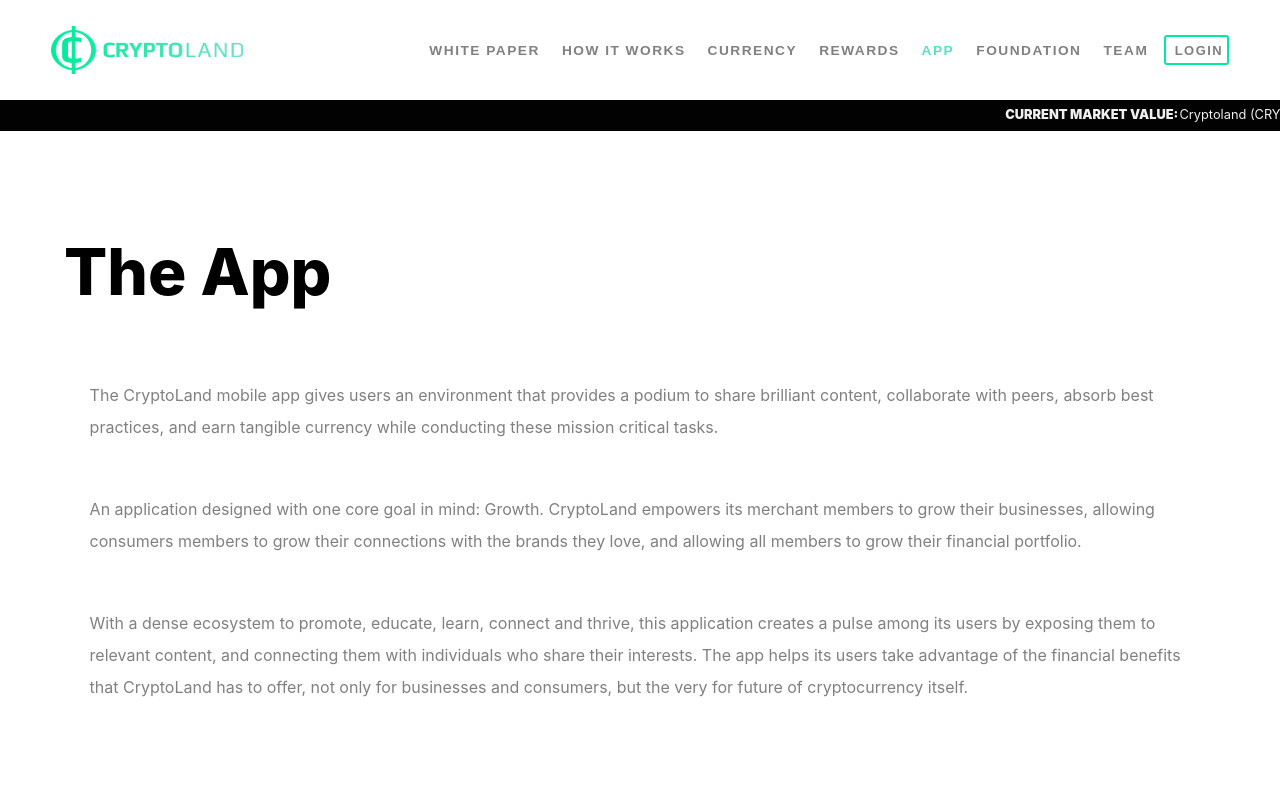
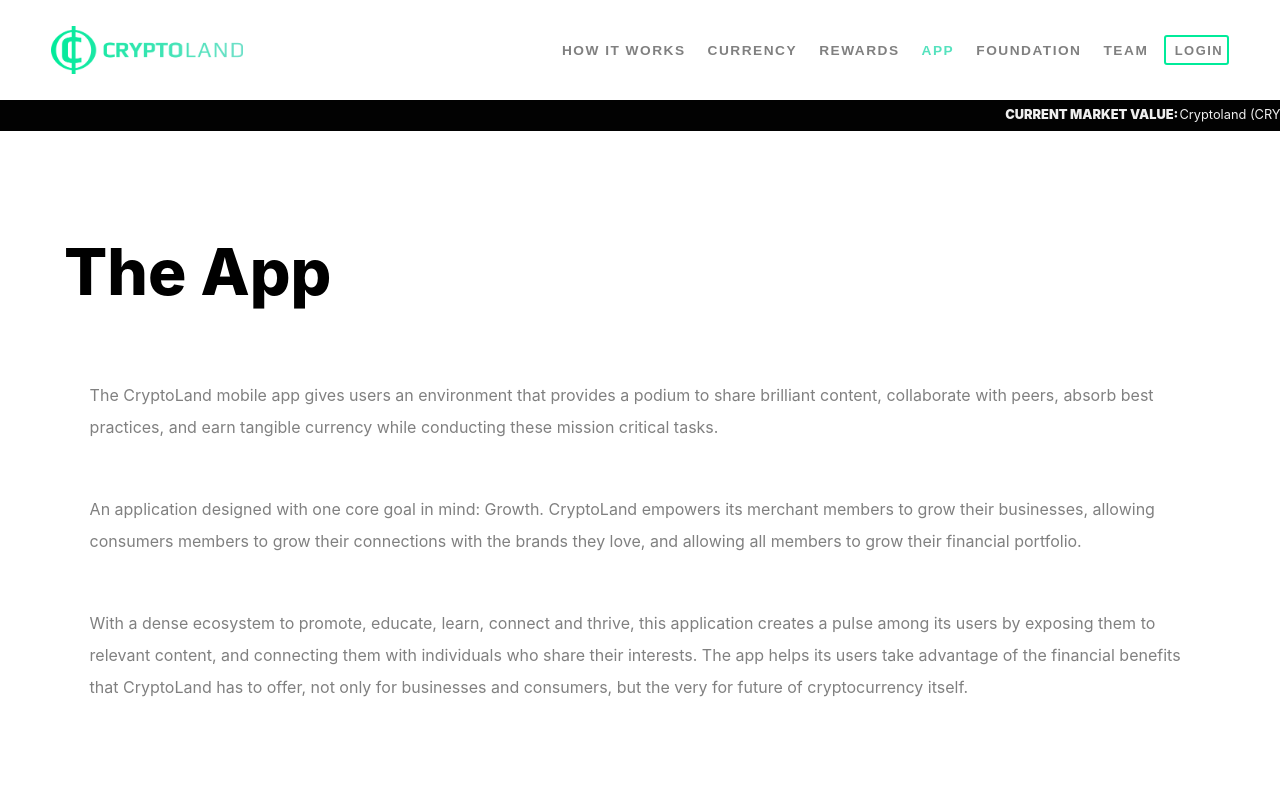
Before and after one commit to CryptoLand-Coin/webApp, a React (Create React App) app in the folder cryptoland/: page /app in a window 1280 px wide. Shown: the top 800 px of the page. Built offline with nearby package versions, Linux system fonts and the light colour scheme.

Commit message:
Removing Whitepage

```diff
--- a/cryptoland/src/App.js
+++ b/cryptoland/src/App.js
@@ -8,7 +8,6 @@ import {
   LandingPage,
   NoMatch,
   Footer,
-  WhitePaper,
   HowItWorks,
   Currency,
   Rewards,
@@ -29,7 +28,7 @@ function App() {
 
       <Switch>
         <Route exact path='/' component={LandingPage} />
-        <Route path='/whitepaper' component={WhitePaper} />
+        {/*<Route path='/whitepaper' component={WhitePaper} />*/}
         <Route path='/howitworks' component={HowItWorks} />
         <Route path='/currency' component={Currency} />
         <Route path='/rewards' component={Rewards} />
--- a/cryptoland/src/components/landing-page/hero/HeroDescription.js
+++ b/cryptoland/src/components/landing-page/hero/HeroDescription.js
@@ -1,8 +1,8 @@
 import React from "react";
-import { Link } from 'react-router-dom'
+// import { Link } from 'react-router-dom'
 
 import { HeroDescriptionContainer } from "../../../styles";
-import { Button } from "../../../components";
+// import { Button } from "../../../components";
 
 
 function HeroDescription() {
@@ -32,7 +32,7 @@ function HeroDescription() {
               <li>Capitalize on your data, while solidifying your financial future</li>
             </div>
           </ul>
-          <Button
+          {/*<Button
            width='75%'
            noDecoration
            fontSize="1em"
@@ -46,7 +46,7 @@ function HeroDescription() {
            m960margin="20px 0 0 0"
           >
               <Link to={'/whitepaper'}>WHITE PAPER</Link>
-          </Button>
+          </Button>*/}
       </div>
     </HeroDescriptionContainer>
   );
--- a/cryptoland/src/components/navigation/Navigation.js
+++ b/cryptoland/src/components/navigation/Navigation.js
@@ -86,7 +86,7 @@ class Navigation extends Component {
 
   render() {
     // Array of link titles
-    const menu = ['WHITE PAPER', 'HOW IT WORKS','CURRENCY','REWARDS', 'APP', 'FOUNDATION', 'TEAM','LOGIN']
+    const menu = ['HOW IT WORKS','CURRENCY','REWARDS', 'APP', 'FOUNDATION', 'TEAM','LOGIN']
 
     // Mapping out link items
     const menuItems = menu.map((item, i) => {
```
